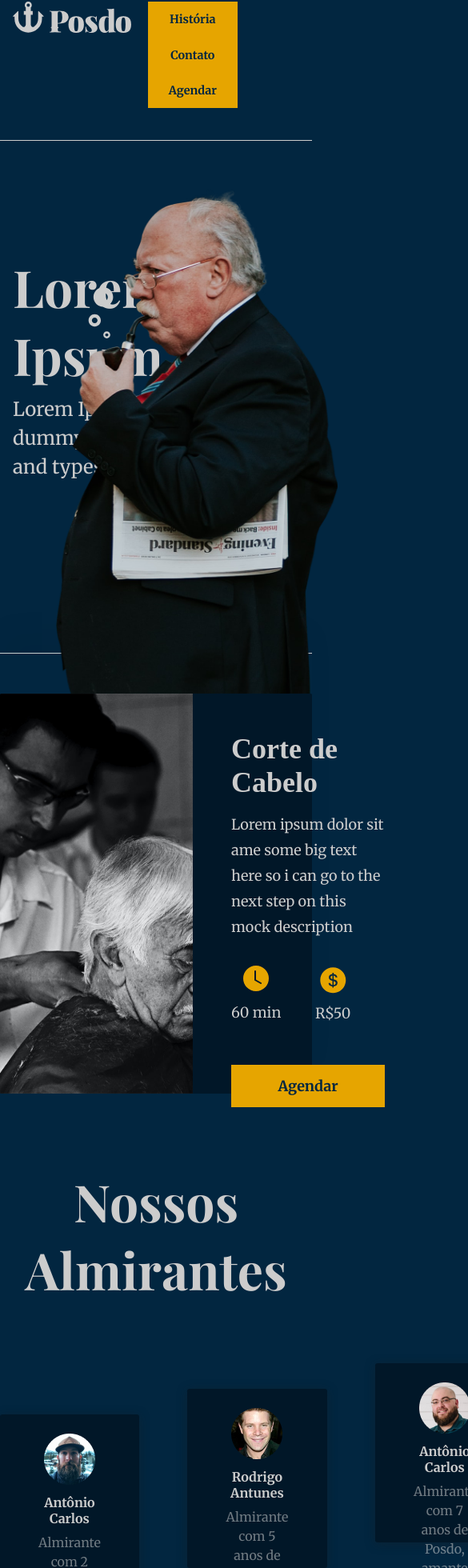
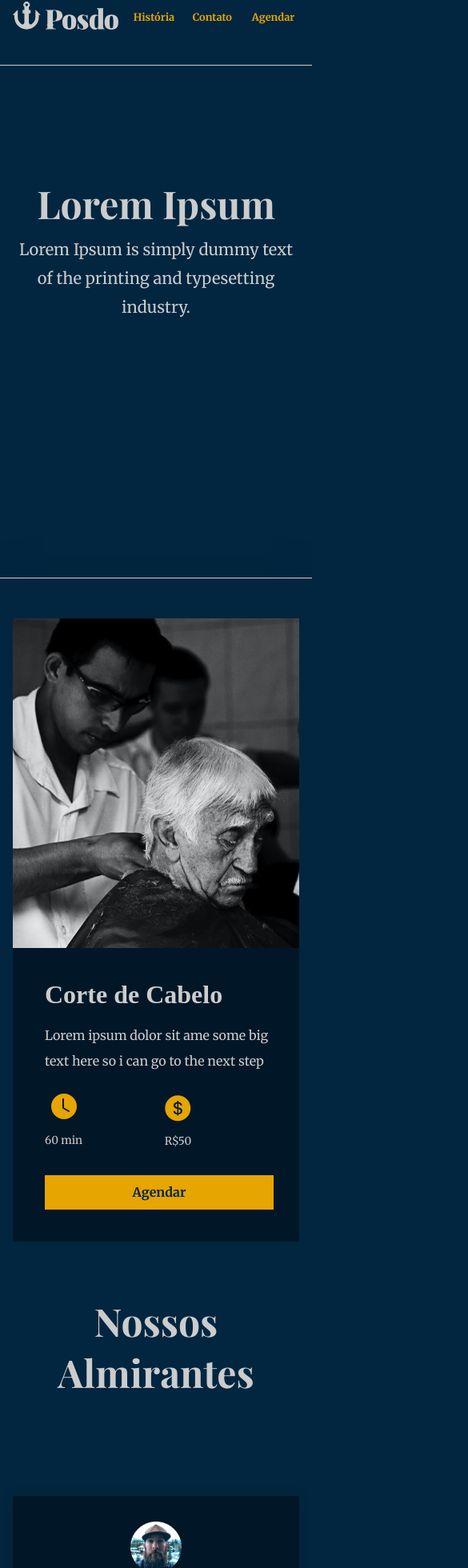
Before and after one commit to eduardo-raniero/posdo, a Next.js app: page / in a window 390 px wide. Shown: the part 38-1998 px from the top of the page at 80% size, 585 px wide, since content can reach past the window. Built offline with nearby package versions, Linux system fonts and the light colour scheme.

Commit message:
starting-responsivity

```diff
--- a/components/menu/menu.jsx
+++ b/components/menu/menu.jsx
@@ -13,7 +13,7 @@ export default function Menu(){
                        </a>
                     </div>
 
-                    <div style={{marginRight: '1rem'}}>
+                    <div className={styles.buttonsBox} style={{marginRight: '1rem'}}>
                         <button onClick={() => router.push('/historia')}>História</button>
                         <button onClick={() => router.push('/contato')}>Contato</button>
                         <button onClick={() => router.push('/agendar')}>Agendar</button>
--- a/components/menu/menu.module.scss
+++ b/components/menu/menu.module.scss
@@ -36,3 +36,45 @@
       }
     }
 }
+
+@media only screen and (max-width: 768px){
+  .menuAligner  {
+    .Logo {
+        width: 8.25rem;
+        cursor: pointer;
+      }
+
+      button {
+        width: 6rem;
+        background-color: #E6A500;
+        margin-left: .8rem;
+        padding: .7rem 1rem;
+        color: #022640;
+        font-size: .9rem;
+        font-weight: 600;
+        font-family: Merriweather;
+        border: 2px solid #E6A500;
+      }
+    }
+}
+
+@media only screen and (max-width: 500px){
+  .menuAligner  {
+      .buttonsBox{
+        display: flex;
+        flex-direction: row;
+      }
+
+      button {
+        width: 4.5rem;
+        background-color: rgba(0, 0, 0, 0);
+        margin-left: .125rem;
+        padding: .7rem .8rem;
+        color: #E6A500;
+        font-size: .8rem;
+        font-weight: 600;
+        font-family: 'Merriweather';
+        border: none;
+      }
+    }
+}
--- a/pages/index.jsx
+++ b/pages/index.jsx
@@ -20,7 +20,7 @@ export default function Home() {
     <>
       <div className={styles.homeAligner}>
         <article className={styles.banner}>
-          <div style={{marginLeft: '1rem'}} className={styles.bannerText}>
+          <div className={styles.bannerText}>
             <h1>Lorem Ipsum</h1>
             <p>Lorem Ipsum is simply dummy text of the printing and typesetting industry.</p>
           </div>
@@ -40,7 +40,7 @@ export default function Home() {
               <div className={styles.detailsBox}>
                 <h2>{services[currentService]?.name}</h2>
                 <span>{services[currentService]?.desc}</span>
-                <div style={{marginTop: '2rem'}}>
+                <div>
                   <div style={{marginLeft: '0rem', display: 'flex', flexDirection: 'column'}}>
                     <h3 style={{content: '' , fontSize: '2rem',marginBottom: '.2rem'}}> <BsClockFill /> </h3>
                     <p>{services[currentService]?.time}</p>
@@ -61,17 +61,17 @@ export default function Home() {
             <h1>Nossos Almirantes</h1>
 
             <div className={styles.workersContainer}>
-              <div style={{marginTop: '4rem'}} className={styles.workerBox}>
+              <div className={styles.workerBox}>
                 <img src="./workers/fernando.png" alt="aa" /> <br />
                 <strong>Antônio Carlos</strong>
                 <p>Almirante com 2 anos de Posdo, ama viajar pelo país e exterior.</p>
               </div>
-              <div style={{marginTop: '2rem'}} className={styles.workerBox}>
+              <div className={styles.workerBox}>
                 <img src="./workers/rodrigo.png" alt="aa" /> <br />
                 <strong>Rodrigo Antunes</strong>
                 <p>Almirante com 5 anos de Posdo, entusiasta de Sherlock Holmes.</p>
               </div>
-              <div  className={styles.workerBox}>
+              <div className={styles.workerBox}>
                 <img src="./workers/antonio.png" alt="aa" /> <br />
                 <strong>Antônio Carlos</strong>
                 <p>Almirante com 7 anos de Posdo, amante de motos “custom”.</p>
--- a/styles/home.module.scss
+++ b/styles/home.module.scss
@@ -1,5 +1,3 @@
-@import url('https://fonts.googleapis.com/css2?family=Playfair+Display:wght@700&display=swap');
-
 .homeAligner {
   margin: 8.75rem 0rem 2rem 0rem;
 }
@@ -11,7 +9,7 @@
 }
 
 .bannerText{
-          margin: 0;
+  margin-left: 1rem;
   max-width: 30rem;
   transition: 0.25s;
   animation-name: text-show;
@@ -132,7 +130,7 @@
 }
 
 .workers{
-          height: 27rem;
+  height: 30rem;
   text-align: center;
   margin-bottom: 6.25rem;
 }
@@ -150,6 +148,14 @@
   display: inline-grid;
   grid-template-columns: 1fr 1fr 1fr;
   gap: 3.75rem;
+
+  div:nth-child(1){
+    margin-top: 4rem;
+  }
+
+  div:nth-child(2){
+    margin-top: 2rem;
+  }
 
   .workerBox{
     height: 10rem;
@@ -204,3 +210,192 @@
       }
     }
 }
+
+@media only screen and (max-width: 768px){
+  .banner {
+    display: block;
+    text-align: center;
+    justify-content: center;
+    align-items: center;
+    margin: 0 1rem 0 1rem;
+  }
+
+  .bannerText{
+    margin: 0 auto;
+    transition: 0.25s;
+    animation-name: text-show;
+    animation-duration: 1.25s;
+
+    h1 {
+      font-size: 3rem;
+    }
+
+    p{
+      font-size: 1.25rem;
+    }
+  }
+
+  .oldMan .oldManImg {
+    width: 13rem;
+    position: absolute;
+    margin: 0.75rem 0 0 -3.8rem;
+    animation-name: old-man;
+    animation-duration: 1.25s;
+  }
+
+  .oldMan .bubbles {
+    position: relative;
+    margin-left: 15.5rem;
+    margin-bottom: -6.5rem;
+    width: 4rem;
+    animation-name: old-man-bubble;
+    animation-duration: 1.25s;
+  }
+
+  .services{
+    height: 50rem;
+  }
+
+  .servicesBox {
+    display: grid;
+    grid-template-columns: 61.8% 38.2%;
+    margin: 0 1rem 5.56rem 1rem;
+    height: 31rem;
+    border-radius: .1rem;
+    background: #011728;
+
+    .servicesBigImg img {
+      object-fit: cover;
+      width: 100%;
+      height: 31rem;
+      border-radius: .1rem 0 0 .1rem;
+    }
+
+    .detailsBox {
+      padding: 2.5rem 2rem 2.5rem 2.5rem;
+
+      h2 {
+        font-size: 2rem;
+        margin-bottom: 1rem;
+      }
+
+      span {
+        font-size: 1rem;
+      }
+
+      div {
+        display: flex;
+        padding-left: 0;
+        margin-left: 0;
+        margin-top: .8rem;
+
+        img {
+          max-width: 1.8rem;
+        }
+      }
+
+      path {
+        fill: #E6A500;
+      }
+
+      p{
+        font-size: .85rem;
+      }
+
+      button {
+        width: 8rem;
+        background-color: #E6A500;
+        margin-top: 1.6rem;
+        padding: .6rem .8rem;
+        color: #022640;
+        font-size: 1rem;
+        font-weight: 600;
+        font-family: 'Merriweather';
+        border: 2px solid #E6A500;
+
+        &:hover{
+            color: #E6A500;
+            background: rgba(0, 0, 0, 0)
+        }
+      }
+    }
+  }
+
+  .workersContainer{
+    display: grid;
+    grid-template-columns: 1fr;
+    margin: 0 1rem 1rem 1rem;
+
+    .workerBox{
+      height: 10rem;
+      border-radius: .2rem;
+      background: #011728;
+      padding: 2rem 5rem 2rem 5rem;
+      box-shadow: 0px 2px 13px 0px rgba(30,30,30,0.34);
+      margin-bottom: 0rem;
+      margin-top: 0;
+
+      img {
+        margin-bottom: .5rem;
+      }
+
+      strong {
+        font-size: 1rem;
+        font-family: 'Merriweather';
+      }
+
+      p {
+        opacity: .55;
+        line-height: 1.5rem;
+        padding-top: .5rem;
+        font-weight: 400 !important;
+      }
+    }
+  }
+}
+
+@media only screen and (max-width: 600px){
+  .oldMan .oldManImg {
+    display: none;
+  }
+
+  .oldMan .bubbles {
+    display: none;
+  }
+
+  .servicesBox {
+    display: flex !important;
+    flex-direction: column !important;
+    height: 35rem !important;
+    border-radius: .1rem;
+    background: #011728 !important;
+
+    .detailsBox {
+      padding: 2.5rem 2rem 2.5rem 2.5rem;
+      background: #011728;
+      margin-top: -.5rem;
+
+      button {
+        width: 100%;
+      }
+    }
+  }
+
+  .servicesBigImg img {
+    height: 26rem !important;
+  }
+
+  .workersAligner {
+    max-width: 1200px;
+    margin-top: 6rem;
+
+    .workerBox{
+      height: 13rem;
+    }
+
+    h1{
+      margin-bottom: 3.7rem;
+      font-size: 3rem;
+    }
+  }
+}
--- a/utils/listOfServices.json
+++ b/utils/listOfServices.json
@@ -2,7 +2,7 @@
     {
         "id": "0",
         "name": "Corte de Cabelo",
-        "desc": "Lorem ipsum dolor sit ame some big text here so i can go to the next step on this mock description",
+        "desc": "Lorem ipsum dolor sit ame some big text here so i can go to the next step",
         "time": "60 min",
         "price": "R$50",
         "img": "./services/haircut.jpg"
@@ -10,7 +10,7 @@
     {
         "id": "1",
         "name": "Aparar a Barba",
-        "desc": "Lorem ipsum dolor sit ame some big text here so i can go to the next step on this mock description",
+        "desc": "Lorem ipsum dolor sit ame some big text here so i can go to the next step",
         "time": "30 min",
         "price": "R$40",
         "img": "./services/beard.jpg"
@@ -18,7 +18,7 @@
     {
         "id": "2",
         "name": "Cabelo &amp; Barba",
-        "desc": "Lorem ipsum dolor sit ame some big text here so i can go to the next step on this mock description",
+        "desc": "Lorem ipsum dolor sit ame some big text here so i can go to the next step",
         "time": "80 min",
         "price": "R$80",
         "img": "./services/beard-haircut.jpg"
```
Lines whose indentation alone changed are shown as unchanged.
